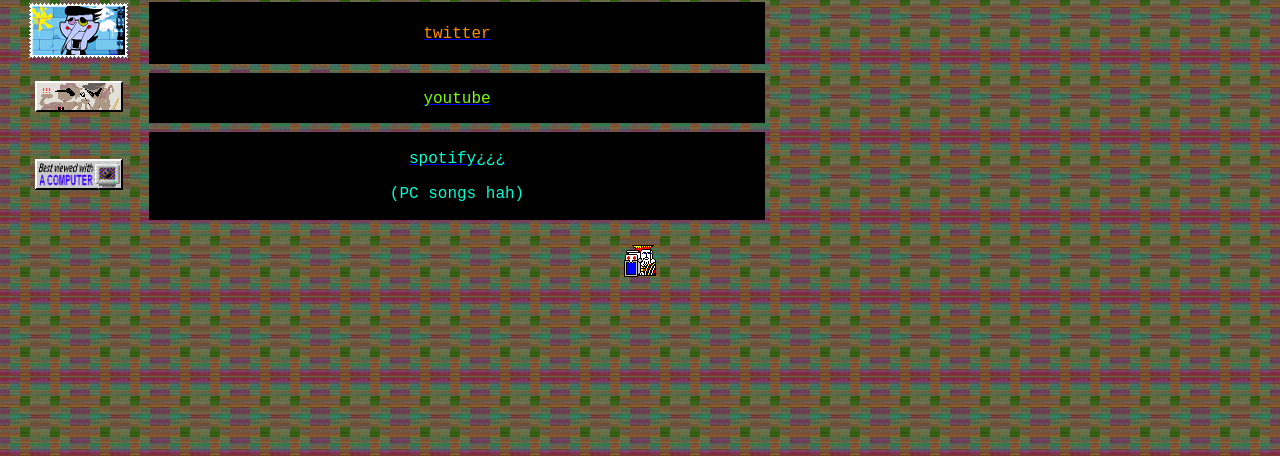
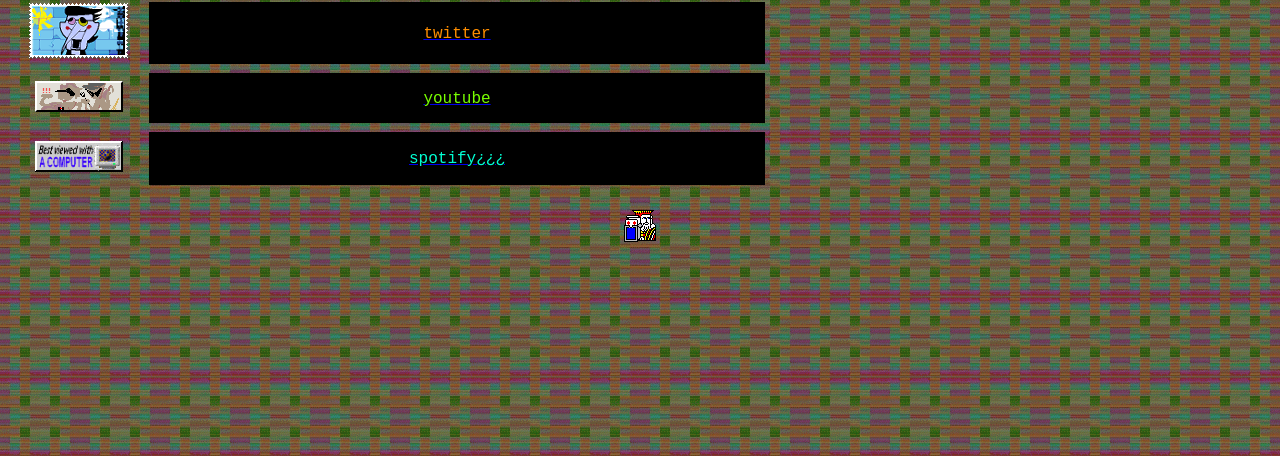
Before and after one commit to segadisc/ibmform1960.github.io, a plain HTML site: page index.html in a window 1280 px wide. Shown: the part 344-800 px from the top of the page. Drawn offline with Linux system fonts and the light colour scheme; files whose address does not match are found by name.

Commit message:
Update index.html

```diff
--- a/index.html
+++ b/index.html
@@ -134,7 +134,7 @@
       <td height="48"><center><img src="bestviewed.gif"</center></td>
       <td bgcolor="#000000">
 		  <p> <center><a href="https://open.spotify.com/playlist/5rEyj7p5SaYRAsYFqHMVW5?si=545e570776534f8d"><font face="Courier New" color="#00FFD3">spotify¿¿¿</a></font></p>
-			<p><font face="Courier New" color="#00FFD3">(PC songs hah)</font></p>
+
     </tr>
   </tbody>
 </table>
```
